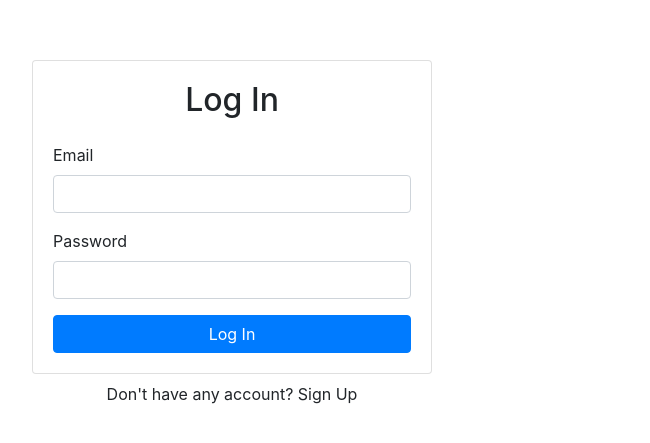
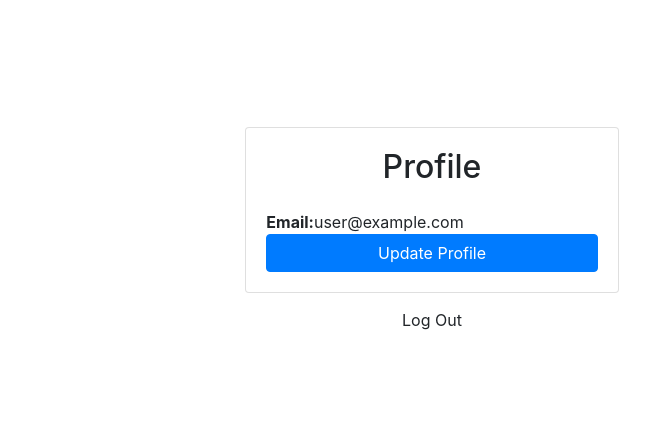
Before and after one commit to Riyad36/Firebase-Auth, a React (Create React App) app: page / in a window 1280 px wide. Shown: the part 167-610 px from the top of the page, without its empty margins (408-1058 px from the left). Built offline with nearby package versions, Linux system fonts and the light colour scheme; no server answers; sample sign-in values are in the browser's storage.

Commit message:
cannot enter without login

```diff
--- a/src/App.js
+++ b/src/App.js
@@ -1,13 +1,19 @@
 import React from "react"
 import Signup from './components/Signup';
 import Login from './components/Login';
-import {BrowserRouter, Link, Switch} from "react-router-dom";
+import Dashboard from './components/Dashboard';
+import UpdateProfile from './components/UpdateProfile';
+import {BrowserRouter, Link, Switch, Route} from "react-router-dom";
+import PrivateRoute from './PrivateRoute';
 
 function App() {
   return (
-    <div>
-      <Login/>
-    </div>
+    <BrowserRouter>
+      <PrivateRoute path="/" exact component ={Dashboard} />
+      <Route path="/login" exact component ={Login} />
+      <Route path="/signup" exact component ={Signup} />
+      <PrivateRoute path="/update-profile" exact component ={UpdateProfile} />
+      </BrowserRouter>
   );
 }
 
--- /dev/null
+++ b/src/PrivateRoute.js
@@ -0,0 +1,20 @@
+import React, { useRef, useState } from 'react'
+import { Route, Redirect } from "react-router-dom"
+import { useAuth } from './contexts/AuthContext'
+
+const PrivateRoute = ({ component: Component, ...rest }) => {
+    const {currentUser} = useAuth();
+
+    return (
+        <Route
+            {...rest}
+            render = {(props) => {
+                return currentUser ? (<Component {...props} />) : (<Redirect to='/login' />)
+            }}
+        >
+
+        </Route>
+    )
+}
+
+export default PrivateRoute
--- a/src/components/Dashboard.js
+++ b/src/components/Dashboard.js
@@ -1 +1,64 @@
-import React from "react"
+import React, { useState } from "react"
+import { Card, Alert, Button, Container } from "react-bootstrap"
+import { Link, useHistory } from "react-router-dom";
+import { useAuth } from "./../contexts/AuthContext";
+
+const Dashboard = () => {
+
+    const [error, setError] = useState("");
+    const { currentUser, logout } = useAuth();
+    const history = useHistory();
+
+    const handleLogout = async () => {
+        setError('')
+
+        try {
+            await logout().then(() => {
+                history.push('/login')
+            })
+
+
+        } catch (error) {
+            setError(error)
+        }
+
+    };
+
+    return (
+        <Container className='d-flex align-items-center justify-content-center'
+            style={{ minHeight: "100vh" }}
+        >
+            <div className='w-100'
+                style={{ maxWidth: "400px" }}>
+
+            </div>
+
+            <div>
+
+                <Card>
+                    <Card.Body>
+                        <h2 className='text-center mb-4'>Profile</h2>
+
+                        {error ? <Alert variant="danger">{JSON.stringify(error)}</Alert> : ""}
+                        <strong>Email:</strong>
+
+                        {currentUser.email}
+                        <Link to="/update-profile" className='btn btn-primary w-100 mt -3'>Update Profile</Link>
+
+                    </Card.Body>
+
+                </Card>
+                <div className="w-100 text-center mt-2">
+
+                    <Button variant="Link" onClick={handleLogout}>Log Out</Button>
+
+                </div>
+                </div>
+        </Container>
+
+    )
+
+};
+
+
+export default Dashboard;
--- a/src/components/Login.js
+++ b/src/components/Login.js
@@ -1,6 +1,7 @@
 import React, { useRef, useState } from 'react'
 import {Button, Card, Form, Alert, Container} from "react-bootstrap"
 import {useAuth} from './../contexts/AuthContext'
+import {Link, useHistory} from "react-router-dom"
 
 
 const Login = ()=> {
@@ -8,6 +9,7 @@ const Login = ()=> {
     const emailRef = useRef();
     const passwordRef = useRef();
     const {login} = useAuth();
+    const history = useHistory();
 
     const [error, setError] = useState();
     const [loading, setLoading] = useState();
@@ -20,6 +22,7 @@ const Login = ()=> {
             setLoading(true)
             setError("")
             await login(emailRef.current.value, passwordRef.current.value);
+            history.push("/")
 
         }catch(error){
             setError(error)
@@ -60,7 +63,7 @@ const Login = ()=> {
                 </Card.Body>
             </Card>
             <div className="w-100 text-center mt-2">
-               Don't have any account? Sign Up
+               Don't have any account? <Link to="/signup">Sign Up</Link>
 
             </div>
         </div>
--- a/src/components/Signup.js
+++ b/src/components/Signup.js
@@ -1,6 +1,7 @@
 import React, { useRef, useState } from 'react'
 import {Button, Card, Form, Alert, Container} from "react-bootstrap"
 import {useAuth} from './../contexts/AuthContext'
+import {Link, useHistory} from "react-router-dom"
 
 
 const Signup = ()=> {
@@ -10,6 +11,7 @@ const Signup = ()=> {
     const passwordRef = useRef();
     const confirmPasswordRef = useRef();
     const {signup} = useAuth();
+    const history = useHistory();
 
     const [error, setError] = useState();
     const [loading, setLoading] = useState();
@@ -27,6 +29,7 @@ const Signup = ()=> {
             setLoading(true)
             setError("")
             await signup(emailRef.current.value, passwordRef.current.value);
+            history.push("/")
 
         }catch(error){
             setError(error)
@@ -74,7 +77,7 @@ const Signup = ()=> {
                 </Card.Body>
             </Card>
             <div className="w-100 text-center mt-2">
-                Already have an account? Log In
+                Already have an account? <Link to="/login">Log In</Link>
 
             </div>
         </div>
--- /dev/null
+++ b/src/components/UpdateProfile.js
@@ -0,0 +1,10 @@
+import React from "react"
+
+const UpdateProfile = () => {
+
+    return <div>
+        UpdateProfile
+    </div>
+};
+
+export default UpdateProfile;
--- a/src/contexts/AuthContext.js
+++ b/src/contexts/AuthContext.js
@@ -18,6 +18,19 @@ const AuthProvider = (props) => {
     const login = (email, password)=>{
         return auth.signInWithEmailAndPassword(email,password);
     }
+    const logout = ()=>{
+        return auth.signOut();
+    }
+
+    // const login = (email, password)=>{
+    //     return auth.signInWithEmailAndPassword(email,password);
+    // }
+
+
+
+
+
+
 
     useEffect(() => {
         const unsubscribe = auth.onAuthStateChanged((user) =>{
@@ -29,7 +42,7 @@ const AuthProvider = (props) => {
     return (
         <AuthContext.Provider value={{
 
-            currentUser, signup, login
+            currentUser, signup, login, logout
 
         }}>
             {props.children}
```
Also changed, not shown: 1 other file (tests, documents, lock files or other folders).
